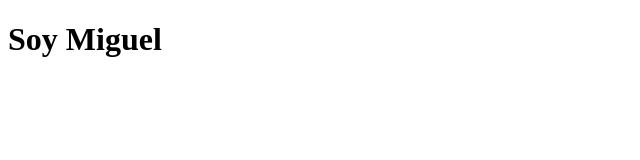
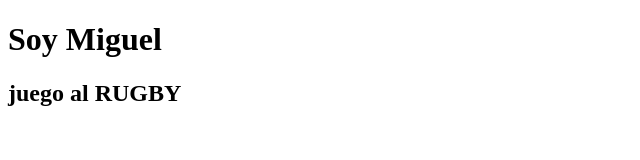
Before and after one commit to marlenmb/clase_mayo2026, a website: page MIguel.html in a window 1280 px wide. Shown: the whole page, without its empty margins (0-640 px from the left). Drawn offline with Linux system fonts and the light colour scheme.

Commit message:
Modifico Miguel.html

```diff
--- a/MIguel.html
+++ b/MIguel.html
@@ -7,5 +7,6 @@
 </head>
 <body>
     <h1> Soy Miguel </h1>
+    <h2> juego al RUGBY </h2>
 </body>
 </html>
```
